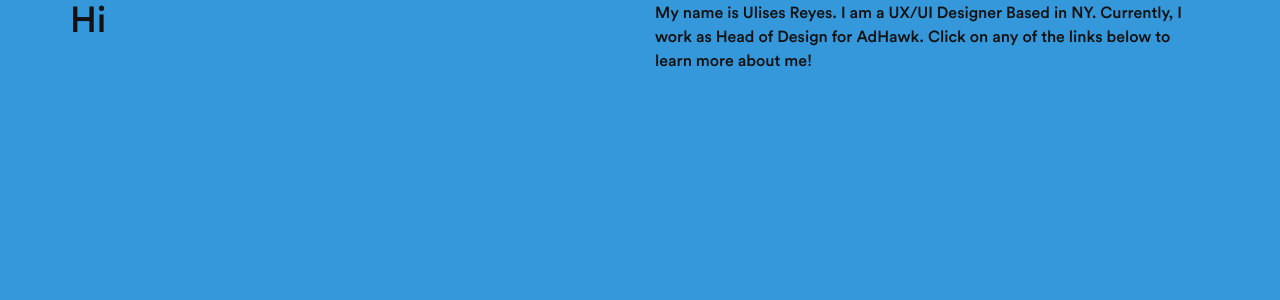
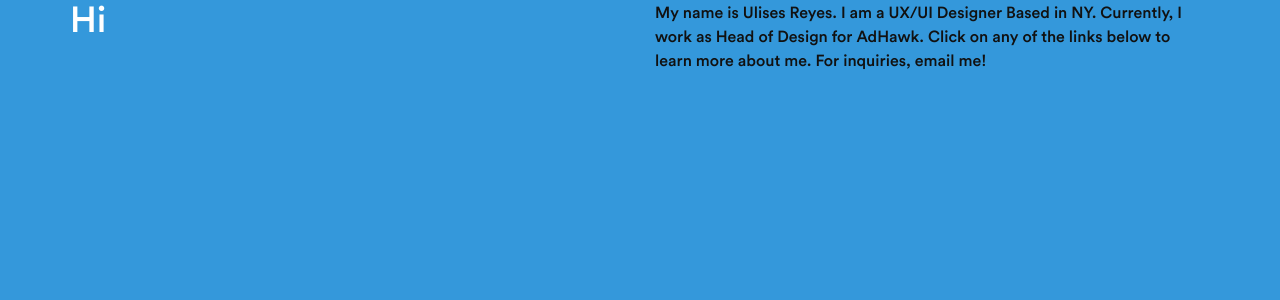
Before and after one commit to urjr/urjr.github.io, a Jekyll site: the page built from index.html, in a window 1280 px wide. Shown: the top 300 px of the page. Built offline with Jekyll 4.4.1, drawn with Linux system fonts in a browser that asks for light colours; nearby versions of some CDN libraries; library files that are not in the unit come from our copies.

Commit message:
made greeting color white. added classes to greeting and intro

```diff
--- a/_includes/splash.html
+++ b/_includes/splash.html
@@ -2,10 +2,10 @@
 	<div class="container splash">
 		<div class="row">
 			<div class="col-sm-6">
-				<h1 class="greeting"> Hi </h1>
+				<h1 class="greeting">Hi</h1>
 			</div>
 			<div class="col-sm-6">
-				<p>My name is Ulises Reyes. I am a UX/UI Designer Based in NY. Currently, I work as Head of Design for AdHawk. Click on any of the links below to learn more about me!</p>
+				<p class="intro">My name is Ulises Reyes. I am a UX/UI Designer Based in NY. Currently, I work as Head of Design for AdHawk. Click on any of the links below to learn more about me. For inquiries, email me!</p>
 			</div>
 		</div>
 	</div>
--- a/_sass/_splash.scss
+++ b/_sass/_splash.scss
@@ -1,4 +1,8 @@
 .splash {
 	height:100%;
 	background: #3498db;
+
+	.greeting {
+		color: #fff;
+	}
 }
```
